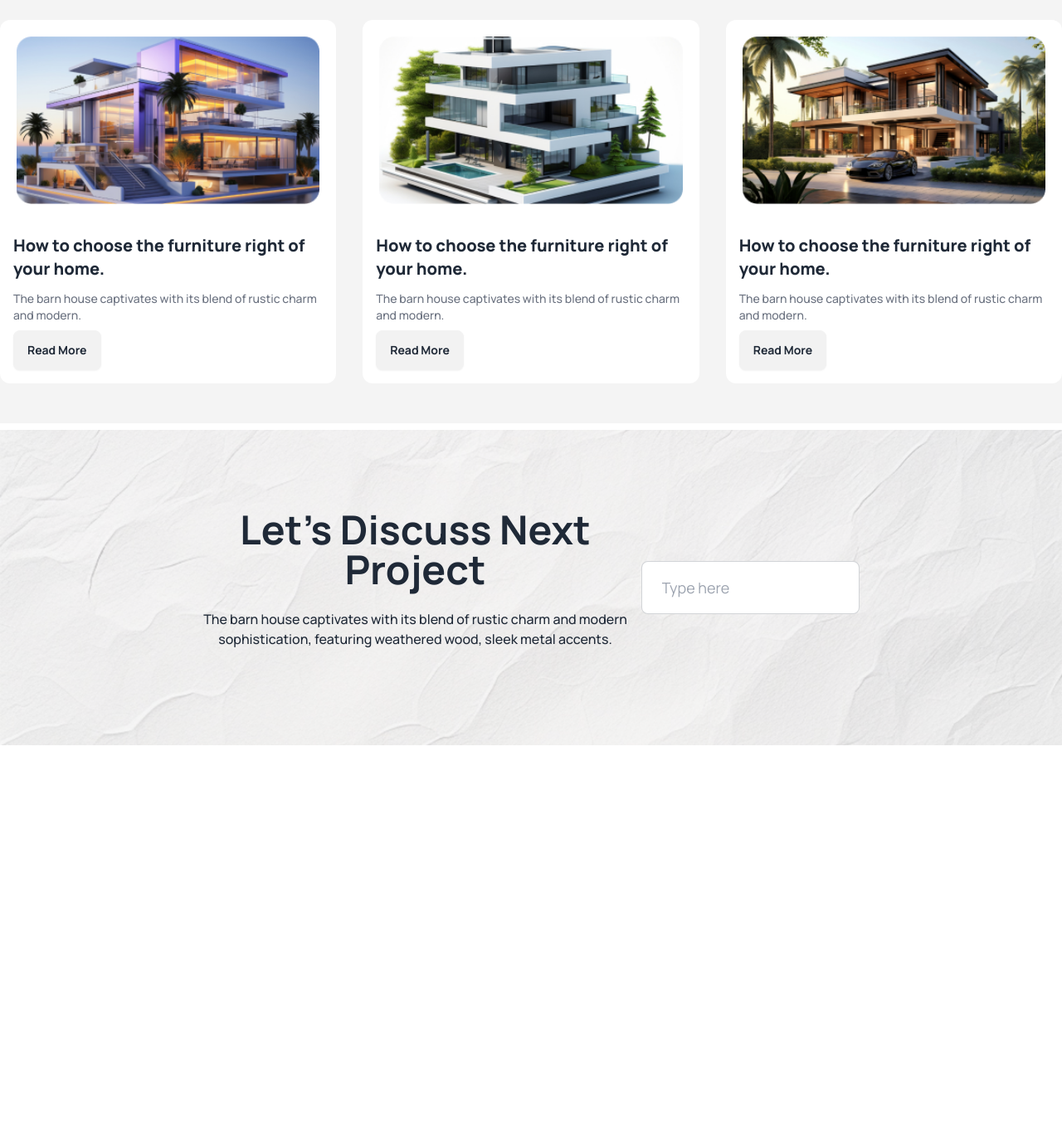
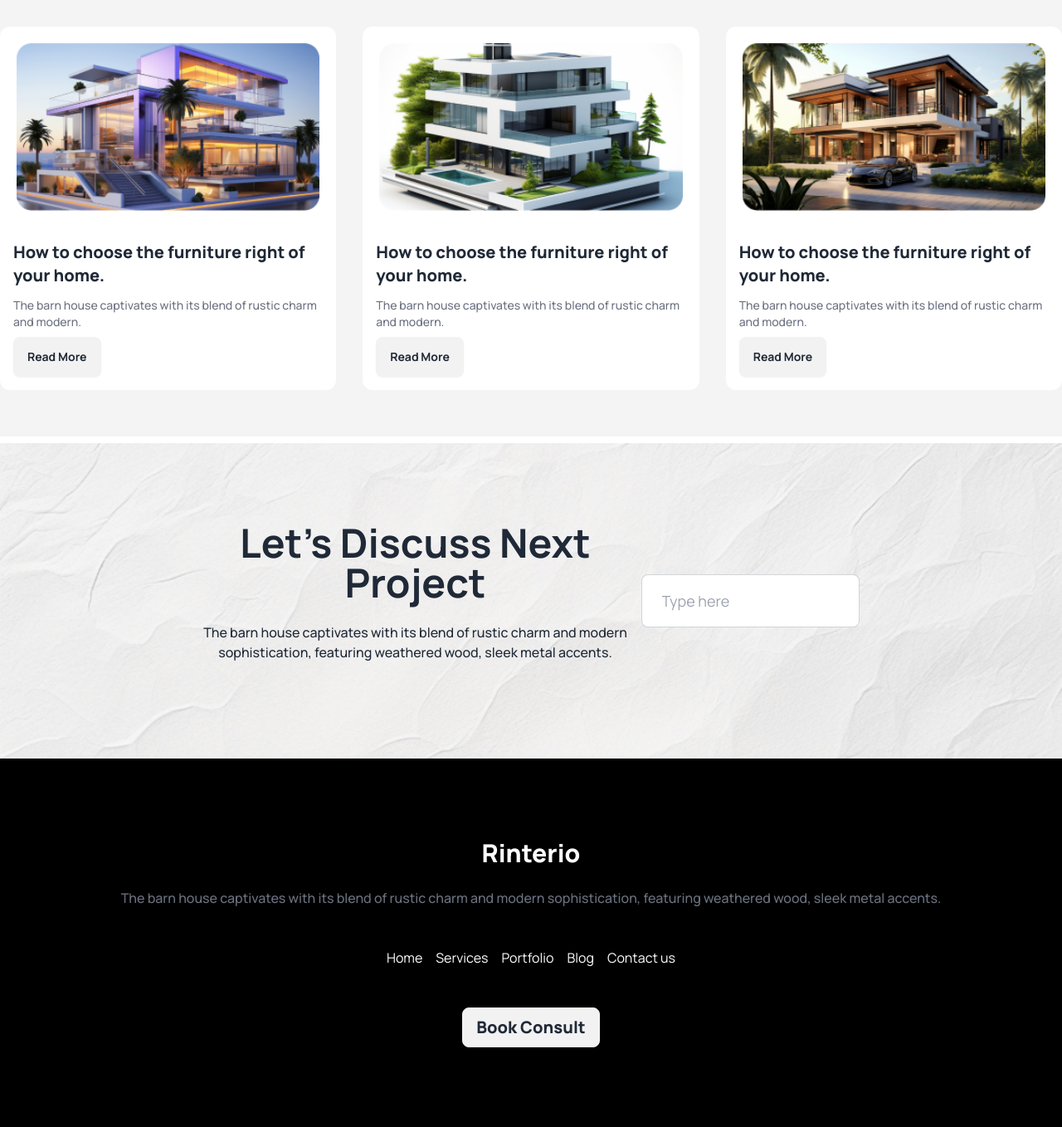
Before and after one commit to sajibhasan2134/assignment-3, a plain HTML site: page index.html in a window 1280 px wide. Shown: the part 3487-4845 px from the top of the page at 83% size. Before the commit the page ends 4385 px from the top, so only its background shows below. Drawn offline with nearby package versions, Linux system fonts and the light colour scheme.

Commit message:
footer done

```diff
--- a/index.html
+++ b/index.html
@@ -283,7 +283,7 @@
        <div class="md:container md:mx-auto lg:grid lg:grid-cols-3 gap-8">
 
         <!-- card 1 -->
-        <div class="card-compact bg-base-100 rounded-xl mx-auto md:grid-cols-2 lg:grid-rows">
+        <div class="card-compact bg-base-100 rounded-xl mx-auto grid sm:grid-flow-row md:grid-flow-col lg:grid-flow-row m-2">
           <figure class="p-5">
             <img
               src="image/article1.png"
@@ -300,7 +300,7 @@
         </div>
 
         <!-- card 2 -->
-        <div class="card-compact bg-base-100 rounded-xl mx-auto md:grid-cols-2 lg:grid-rows">
+        <div class="card-compact bg-base-100 rounded-xl mx-auto grid sm:grid-flow-row md:grid-flow-col lg:grid-flow-row m-2">
           <figure class="p-5">
             <img
               src="image/article2.png"
@@ -316,7 +316,7 @@
           </div>
         </div>
         <!-- card 3 -->
-        <div class="card-compact bg-base-100 rounded-xl mx-auto md:grid-cols-2 lg:grid-rows">
+        <div class="card-compact bg-base-100 rounded-xl mx-auto grid sm:grid-flow-row md:grid-flow-col lg:grid-flow-row m-2">
           <figure class="p-5">
             <img
               src="image/article3.png"
@@ -360,5 +360,23 @@
   </div>
   </div>
  </div>
+
+ <!-- footer section -->
+  <footer class="bg-black text-white">
+    <div class="md:container md:mx-auto footer-center md:py-12 lg:py-24 lg:px-24 xl:px-28">
+      <h5 class="font-extrabold text-3xl">Rinterio</h5>
+      <br>
+      <p class="text-gray-500 font-medium mb-12">The barn house captivates with its blend of rustic charm and modern sophistication, featuring weathered wood, sleek metal accents.</p>
+      <nav class="grid sm:grid-flow-row md:grid-flow-col gap-4 mb-12">
+        <a class="link link-hover">Home</a>
+        <a class="link link-hover">Services</a>
+        <a class="link link-hover">Portfolio</a>
+        <a class="link link-hover">Blog</a>
+        <a class="link link-hover">Contact us</a>
+      </nav>
+      <button class="btn font-extrabold text-xl">Book Consult</button>
+    </div>
+  </footer>
+
 </body>
 </html>
```
